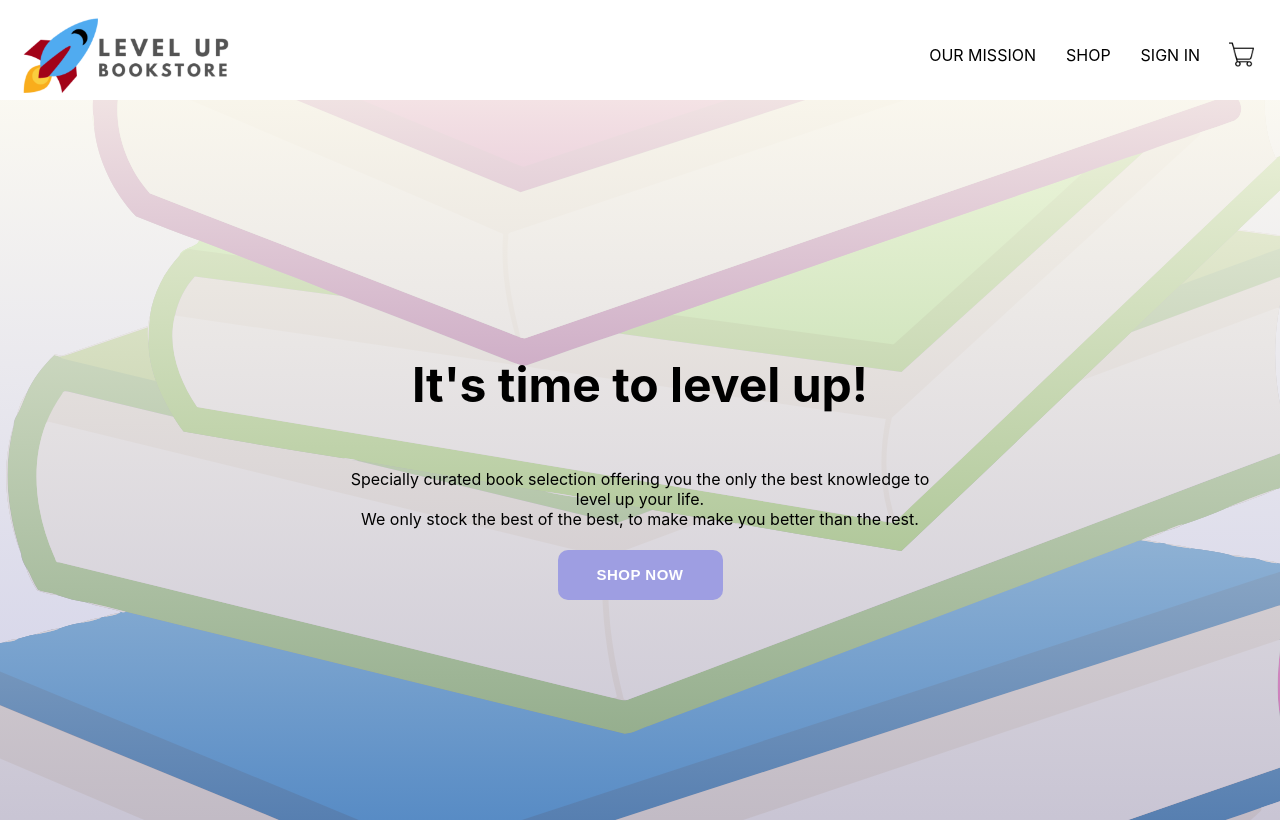
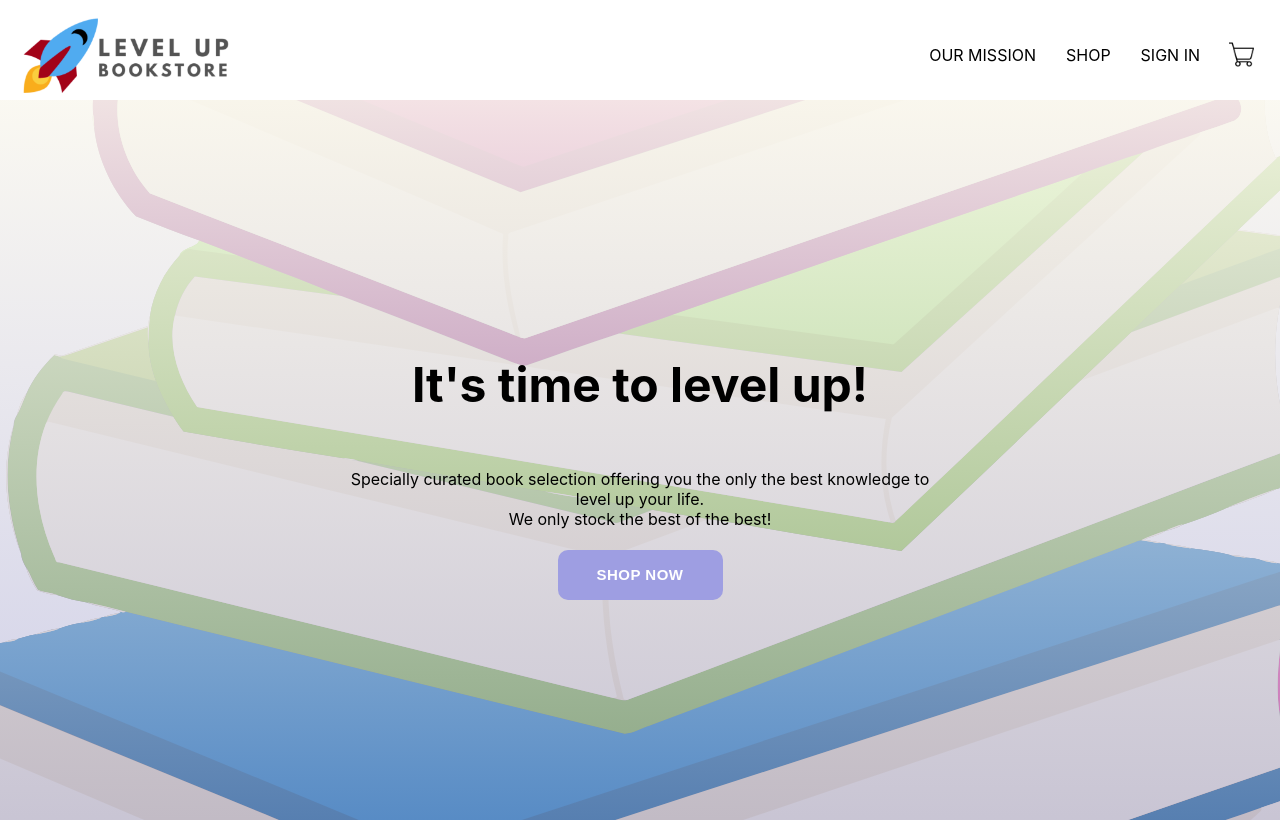
Before and after one commit to Mr-Dean/level-up-books-v2, a React (Create React App) app: page / in a window 1280 px wide. Built offline with nearby package versions, Linux system fonts and the light colour scheme; no server answers; the database is empty.

Commit message:
edited home page copywrite

```diff
--- a/src/routes/home/home.component.jsx
+++ b/src/routes/home/home.component.jsx
@@ -8,7 +8,7 @@ const Home = () => {
             <div className='text-container'>
                 <h2>It's time to level up!</h2>
                 <p>Specially curated book selection offering you the only the best knowledge to level up your life.<br/>
-                We only stock the best of the best, to make make you better than the rest.</p>
+                We only stock the best of the best!</p>
                 <Link style={{textDecoration: 'none'}} to='/shop'>
                     <Button>SHOP NOW</Button>
                 </Link>
```
